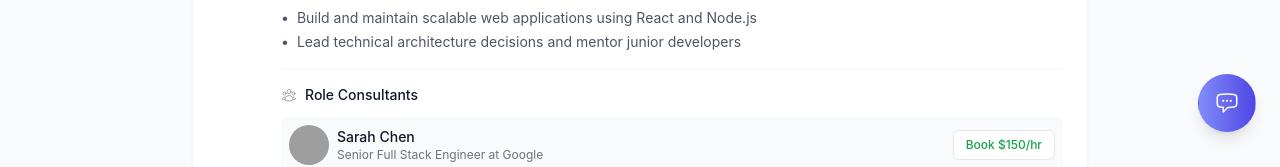
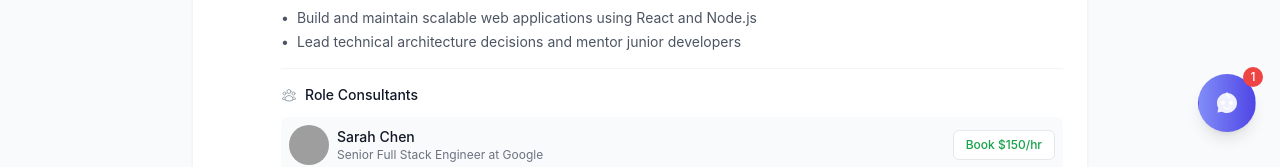
Before and after one commit to iammulla/job-board, a React (Vite) app: page / in a window 1280 px wide. Shown: the part 644-811 px from the top of the page. Built offline with nearby package versions, Linux system fonts and the light colour scheme; grey boxes are pictures that could not be loaded.

Commit message:
feat: add Rolly icon and enhance assistant interface

```diff
--- a/src/components/AssistantOrb.jsx
+++ b/src/components/AssistantOrb.jsx
@@ -1,12 +1,15 @@
 import React, { useState } from 'react';
-import { ChatBubbleLeftEllipsisIcon, XMarkIcon } from '@heroicons/react/24/outline';
+import { XMarkIcon } from '@heroicons/react/24/outline';
 import { motion, AnimatePresence } from 'framer-motion';
+import RollyIcon from './RollyIcon';
 
 const sampleQuestions = [
   "How do I find specific roles in Product Management?",
   "As a student intern, what would increase my chances for landing a role in FAANG?",
   "What skills should I highlight for software engineering roles?",
-  "How can I make my profile stand out to recruiters?"
+  "How can I make my profile stand out to recruiters?",
+  "What are the most in-demand tech roles right now?",
+  "How do I transition from engineering to product management?"
 ];
 
 const AssistantOrb = () => {
@@ -25,15 +28,26 @@ const AssistantOrb = () => {
     setInputValue('');
     setIsTyping(true);
 
-    // TODO: Integrate with OpenAI API
-    // Simulate AI response for now
-    setTimeout(() => {
+    try {
+      // TODO: Replace with actual OpenAI API call
+      const response = await new Promise(resolve =>
+        setTimeout(() => resolve({
+          content: "I'm Rolly, your AI career guide! I'm here to help you navigate your job search journey. This is a placeholder response - we'll be integrating with OpenAI soon to provide more helpful answers!"
+        }), 1000)
+      );
+
       setMessages(prev => [...prev, {
         type: 'assistant',
-        content: "I'm here to help! This is a placeholder response. We'll integrate with a real AI service soon."
+        content: response.content
       }]);
+    } catch (error) {
+      setMessages(prev => [...prev, {
+        type: 'assistant',
+        content: "I apologize, but I'm having trouble connecting right now. Please try again in a moment."
+      }]);
+    } finally {
       setIsTyping(false);
-    }, 1000);
+    }
   };
 
   const handleSampleQuestion = (question) => {
@@ -53,7 +67,10 @@ const AssistantOrb = () => {
             {/* Chat Header */}
             <div className="p-4 bg-gradient-to-r from-indigo-400 to-indigo-600 text-white">
               <div className="flex items-center justify-between">
-                <h3 className="font-semibold">RoleArc Assistant</h3>
+                <div className="flex items-center gap-2">
+                  <RollyIcon size={24} />
+                  <h3 className="font-semibold">Rolly</h3>
+                </div>
                 <button
                   onClick={() => setIsOpen(false)}
                   className="p-1 hover:bg-white/20 rounded-full transition-colors"
@@ -67,7 +84,10 @@ const AssistantOrb = () => {
             <div className="h-96 overflow-y-auto p-4 space-y-4">
               {messages.length === 0 ? (
                 <div className="space-y-4">
-                  <p className="text-gray-500 text-sm">Try asking questions like:</p>
+                  <div className="flex items-center gap-2 text-gray-500">
+                    <RollyIcon size={20} className="text-indigo-500" />
+                    <p className="text-sm">Hi! I'm Rolly, your AI career guide. Try asking me questions like:</p>
+                  </div>
                   {sampleQuestions.map((question, index) => (
                     <button
                       key={index}
@@ -84,6 +104,9 @@ const AssistantOrb = () => {
                     key={index}
                     className={`flex ${message.type === 'user' ? 'justify-end' : 'justify-start'}`}
                   >
+                    {message.type === 'assistant' && (
+                      <RollyIcon size={20} className="text-indigo-500 mt-1 mr-2" />
+                    )}
                     <div
                       className={`max-w-[80%] rounded-2xl px-4 py-2 ${
                         message.type === 'user'
@@ -97,9 +120,10 @@ const AssistantOrb = () => {
                 ))
               )}
               {isTyping && (
-                <div className="flex justify-start">
+                <div className="flex justify-start items-start">
+                  <RollyIcon size={20} className="text-indigo-500 mt-1 mr-2" />
                   <div className="bg-gray-100 rounded-2xl px-4 py-2 text-gray-500">
-                    Typing...
+                    Thinking...
                   </div>
                 </div>
               )}
@@ -112,7 +136,7 @@ const AssistantOrb = () => {
                   type="text"
                   value={inputValue}
                   onChange={(e) => setInputValue(e.target.value)}
-                  placeholder="Ask a question..."
+                  placeholder="Ask Rolly a question..."
                   className="flex-1 rounded-full border border-gray-300 px-4 py-2 focus:outline-none focus:border-indigo-500"
                 />
                 <button
@@ -132,9 +156,18 @@ const AssistantOrb = () => {
         whileHover={{ scale: 1.1 }}
         whileTap={{ scale: 0.9 }}
         onClick={() => setIsOpen(!isOpen)}
-        className="bg-gradient-to-r from-indigo-400 to-indigo-600 text-white rounded-full p-4 shadow-lg hover:shadow-xl transition-shadow"
+        className="bg-gradient-to-r from-indigo-400 to-indigo-600 text-white rounded-full p-4 shadow-lg hover:shadow-xl transition-shadow relative"
       >
-        <ChatBubbleLeftEllipsisIcon className="w-6 h-6" />
+        <RollyIcon className="w-6 h-6" />
+        {!isOpen && (
+          <motion.div
+            initial={{ scale: 0 }}
+            animate={{ scale: 1 }}
+            className="absolute -top-2 -right-2 bg-red-500 text-white text-xs rounded-full w-5 h-5 flex items-center justify-center"
+          >
+            1
+          </motion.div>
+        )}
       </motion.button>
     </div>
   );
--- /dev/null
+++ b/src/components/RollyIcon.jsx
@@ -0,0 +1,43 @@
+import React from 'react';
+
+const RollyIcon = ({ className = '', size = 24 }) => {
+  return (
+    <svg
+      width={size}
+      height={size}
+      viewBox="0 0 24 24"
+      fill="none"
+      xmlns="http://www.w3.org/2000/svg"
+      className={className}
+    >
+      {/* Main chat bubble shape */}
+      <path
+        d="M12 22C17.5228 22 22 17.5228 22 12C22 6.47715 17.5228 2 12 2C6.47715 2 2 6.47715 2 12C2 13.8214 2.48697 15.5291 3.33782 17L2.5 21.5L7 20.6622C8.47087 21.513 10.1786 22 12 22Z"
+        fill="currentColor"
+        fillOpacity="0.9"
+      />
+
+      {/* Robot eyes */}
+      <circle cx="8" cy="12" r="2" fill="white" />
+      <circle cx="16" cy="12" r="2" fill="white" />
+
+      {/* Antenna */}
+      <path
+        d="M12 2V4M12 4C13.1046 4 14 4.89543 14 6V6.5"
+        stroke="white"
+        strokeWidth="1.5"
+        strokeLinecap="round"
+      />
+
+      {/* Smile */}
+      <path
+        d="M9 16C9.5 17 10.5 18 12 18C13.5 18 14.5 17 15 16"
+        stroke="white"
+        strokeWidth="1.5"
+        strokeLinecap="round"
+      />
+    </svg>
+  );
+};
+
+export default RollyIcon;
```
